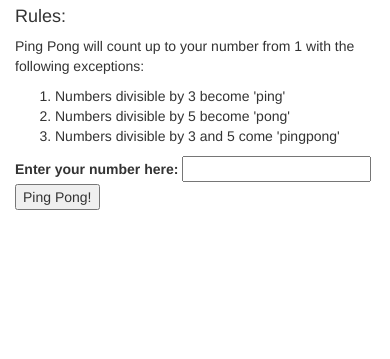
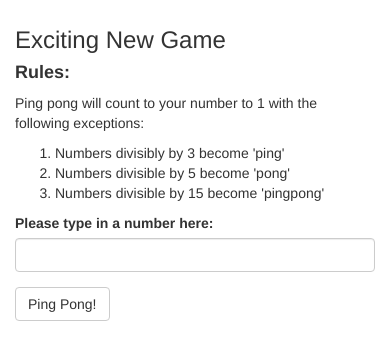
Before and after one commit to eddy939/projectPingpong, a plain HTML site: page index.html in a window 390 px wide. Shown: the part 63-422 px from the top of the page. Drawn offline with Linux system fonts and the light colour scheme.

Commit message:
make modifications to the index.html to make it look more presentabel

```diff
--- a/index.html
+++ b/index.html
@@ -4,41 +4,52 @@
   <meta charset="UTF-8">
   <meta name="viewport" content="width=device-width, initial-scale=1.0">
   <meta http-equiv="X-UA-Compatible" content="ie=edge">
-  <link rel="stylesheet" href="css/bootstrap.css">
+  <title>Document</title>
+
+
+  <link rel="stylesheet" href="css/bootstrap.css" type="text/css">
   <link rel="stylesheet" href="css/styles.css">
-  <script src="js/jquery.js"></script>
-  <script src="js/scripts.js"></script>
-
-  <title>Ping Pong By Eddy Onyango</title>
 </head>
 <body>
+
+  <div class="header">
+    <h1 class="title">
+      Ping-Pong
+    </h1>
+  </div>
   <div class="container">
-      <h1>Ping-Pong</h1>
-
-      <h4>Rules:</h4>
-  <p>
-    Ping Pong will count up to your number from 1 with the following exceptions:</p>
+    <div class="row">
+      <div class="col-md-9 section-left">
+        <h3>Exciting New Game</h3>
+        <h4><strong>Rules:</strong></h4>
+        <p>Ping pong will count to your number to 1 with the following exceptions:</p>
         <ol>
-      <li>Numbers divisible by 3 become 'ping'</li>
+          <li>Numbers divisibly by 3 become 'ping'</li>
           <li>Numbers divisible by 5 become 'pong'</li>
-      <li>Numbers divisible by 3 and 5 come 'pingpong'</li>
+          <li>Numbers divisible by 15 become 'pingpong'</li>
         </ol>
 
+        <form method="post" id="myForm">
           <div class="form-group">
-  <form id="userInput" action="index.html" method="get">
-    <label for="userNumber">Enter your number here:</label>
-    <input id="countTo" type="number" name="number" value="">
-    <button type="submit" name="button">Ping Pong!</button>
+            <label for="text">Please type in a number here:</label>
+            <input type="text" class="form-control" id="value">
+          </div>
+          <button type="submit" class="btn btn-default section-left-button">Ping Pong!</button>
         </form>
+
+        <div></div>
+          <ul id="output"></ul>
         </div>
-<div class="output">
-  <ul id="output">
-</ul>
-</div>
+
+      <div class="col-md-3 section-right">
+
 
 
       </div>
+    </div>
+  </div>
 
-
+  <script src="js/jquery.js"></script>
+  <script src="js/scripts.js"></script>
 </body>
 </html>
```
Lines whose indentation alone changed are shown as unchanged.
